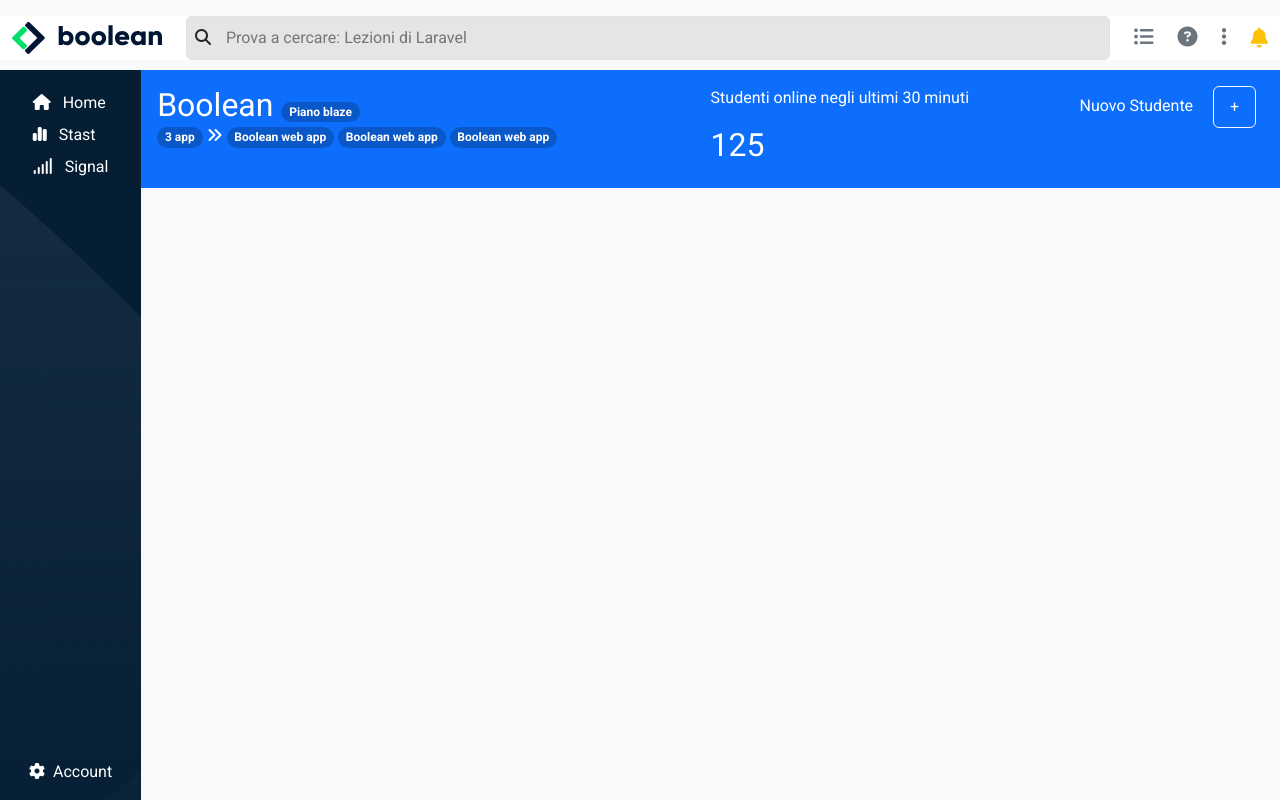
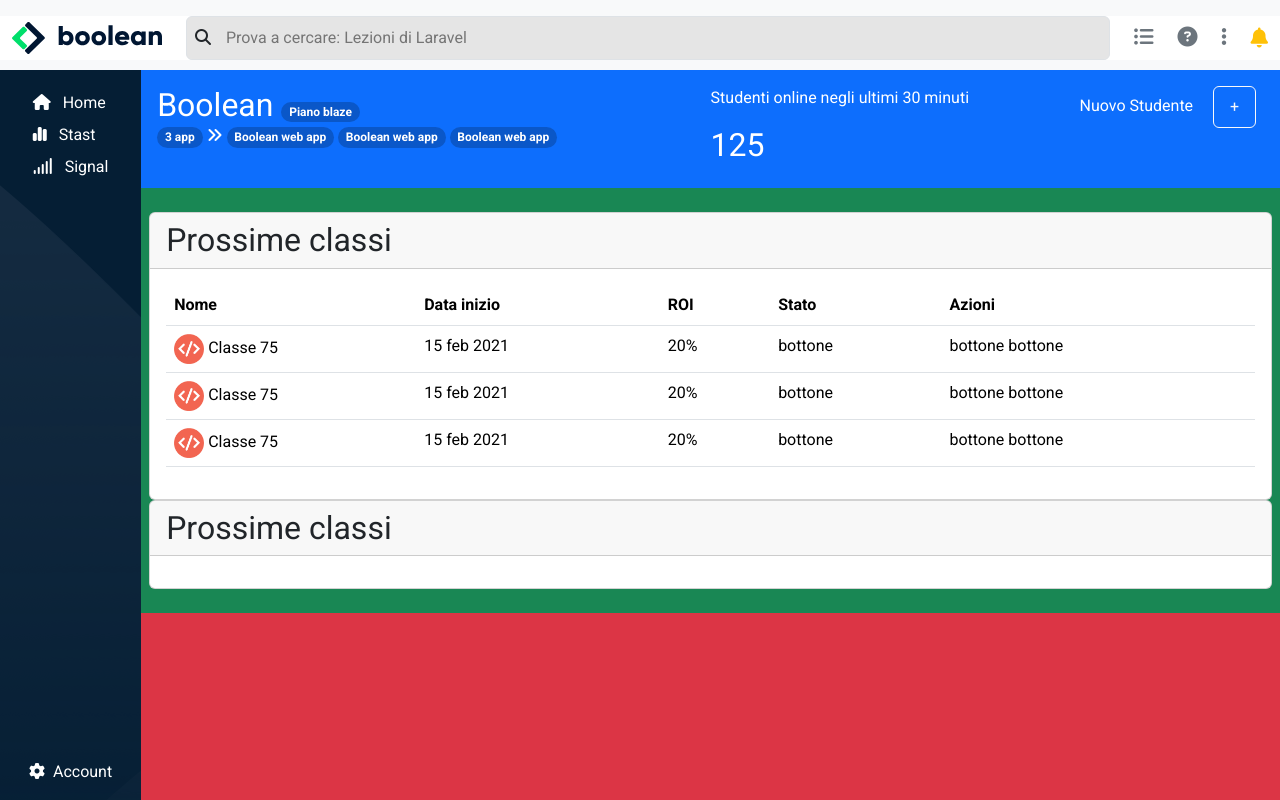
Before and after one commit to antoniodalterio/html-css-bootstrap-dashboard, a plain HTML site: page index.html in a window 1280 px wide. Drawn offline with nearby package versions, Linux system fonts and the light colour scheme.

Commit message:
feat: component table

```diff
--- a/css/style.css
+++ b/css/style.css
@@ -75,3 +75,11 @@ main .contenuto-main {
 .ad-bg-badge {
   background-color: rgba(0, 0, 0, 0.212);
 }
+
+td img {
+  width: 1.875rem;
+}
+
+.ad-size-table {
+  width: 250px;
+}
--- a/index.html
+++ b/index.html
@@ -55,7 +55,7 @@
               />
             </div>
           </div>
-          <div class="col">
+          <div class="col overflow-hidden">
             <form action="get">
               <div
                 class="input-group rounded border py-2 ad-bg-search d-flex align-items-center"
@@ -63,7 +63,7 @@
                 <label><i class="fa-solid fa-magnifying-glass px-2"></i></label>
                 <input
                   type="search"
-                  class="border-0 col ad-search ad-bg-search px-2"
+                  class="border-0 col ad-search ad-bg-search px-2 overflow-hidden"
                   placeholder="Prova a cercare: Lezioni di Laravel"
                   aria-label="Username"
                   aria-describedby="basic-addon1"
@@ -127,7 +127,7 @@
           </div>
         </div>
       </div>
-      <div class="contenuto-main">
+      <div class="contenuto-main overflow-auto">
         <div class="w-100 bg-primary d-lg-flex p-3 text-white">
           <div class="order-lg-3 col col-lg-4 col-xl-2 mb-3">
             <span class="pe-3">Nuovo Studente</span>
@@ -160,6 +160,80 @@
             <h2>125</h2>
           </div>
         </div>
+
+        <div class="h-100">
+          <div class="bg-success px-2 py-4">
+            <div>
+              <div class="card">
+                <h2 class="card-header">Prossime classi</h2>
+                <div class="card-body">
+                  <table class="table">
+                    <thead>
+                      <tr>
+                        <th scope="col">Nome</th>
+                        <th scope="col" class="d-none d-xl-table-cell">
+                          Data inizio
+                        </th>
+                        <th scope="col" class="d-none d-lg-table-cell">ROI</th>
+                        <th scope="col">Stato</th>
+                        <th scope="col">Azioni</th>
+                      </tr>
+                    </thead>
+                    <tbody>
+                      <tr>
+                        <td scope="row" class="ad-size-table">
+                          <img src="img/class-avatar.png" alt="logo classe" />
+                          <span>Classe 75</span>
+                        </td>
+                        <td class="d-none d-xl-table-cell">15 feb 2021</td>
+                        <td class="d-none d-lg-table-cell">20%</td>
+                        <td>bottone</td>
+                        <td>
+                          <span>bottone</span>
+                          <span>bottone</span>
+                        </td>
+                      </tr>
+                      <tr>
+                        <td scope="row" class="ad-size-table">
+                          <img src="img/class-avatar.png" alt="logo classe" />
+                          <span>Classe 75</span>
+                        </td>
+                        <td class="d-none d-xl-table-cell">15 feb 2021</td>
+                        <td class="d-none d-lg-table-cell">20%</td>
+                        <td>bottone</td>
+                        <td>
+                          <span>bottone</span>
+                          <span>bottone</span>
+                        </td>
+                      </tr>
+                      <tr>
+                        <td scope="row" class="ad-size-table">
+                          <img src="img/class-avatar.png" alt="logo classe" />
+                          <span>Classe 75</span>
+                        </td>
+                        <td class="d-none d-xl-table-cell">15 feb 2021</td>
+                        <td class="d-none d-lg-table-cell">20%</td>
+                        <td>bottone</td>
+                        <td>
+                          <span>bottone</span>
+                          <span>bottone</span>
+                        </td>
+                      </tr>
+                    </tbody>
+                  </table>
+                </div>
+              </div>
+            </div>
+
+            <div>
+              <div class="card">
+                <h2 class="card-header">Prossime classi</h2>
+                <div class="card-body"></div>
+              </div>
+            </div>
+          </div>
+          <div class="h-50 bg-danger"></div>
+        </div>
       </div>
     </main>
 
```
Also changed, not shown: img/class-avatar.png (added).
